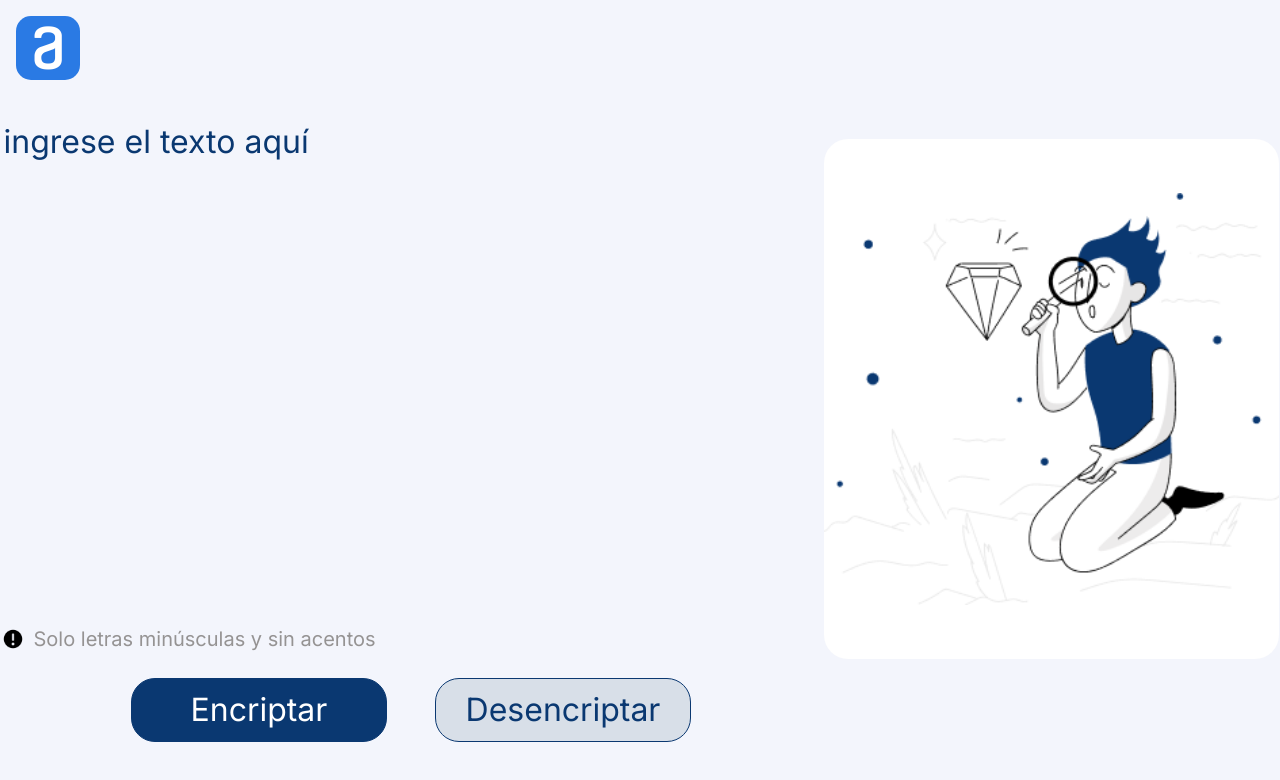
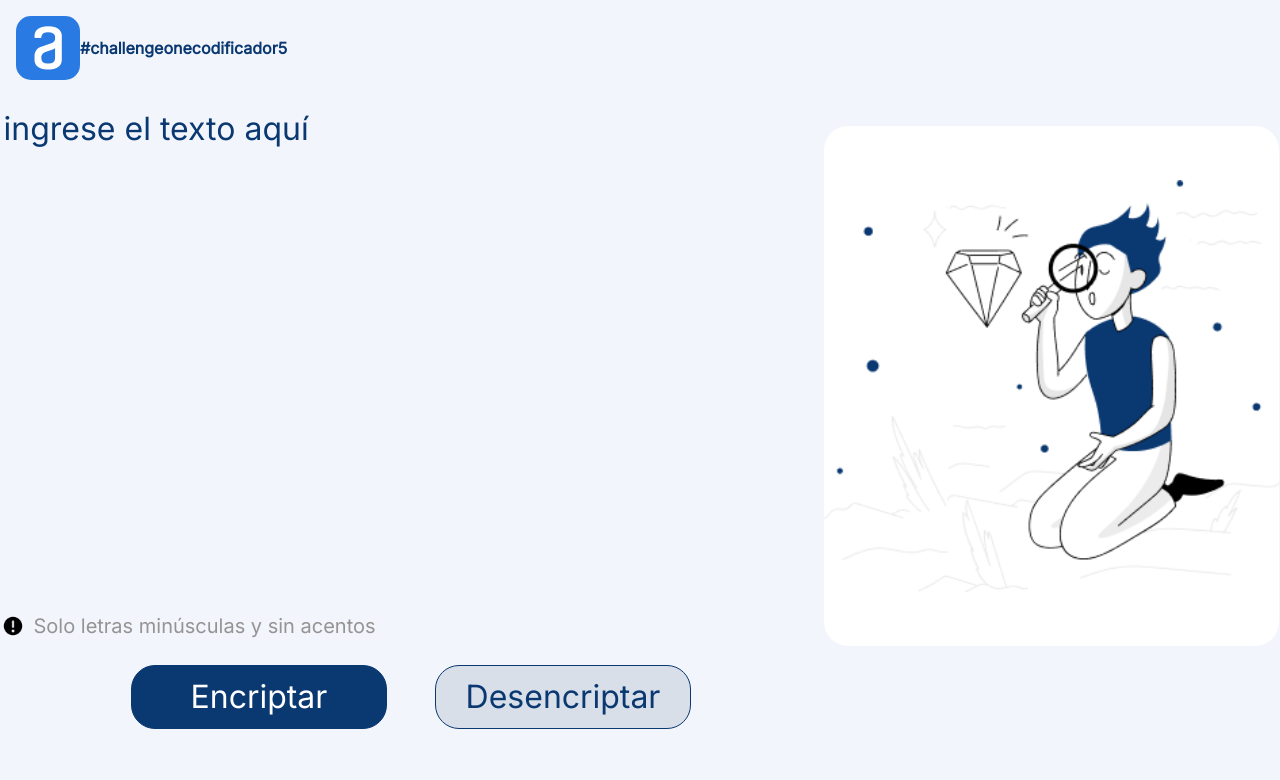
Before and after one commit to HelloWorldMyNameIsJohn/encriptadorONE, a plain HTML site: page index.html in a window 1280 px wide. Drawn offline with Linux system fonts and the light colour scheme.

Commit message:
Agregue el #

```diff
--- a/assets/index.js
+++ b/assets/index.js
@@ -26,8 +26,6 @@ function encriptar() {
 
   let output = array.join("");
   document.getElementById("output").value = output;
-  console.log(output)
-
   document.getElementById("copiar").style.visibility = "visible";
 
 }
--- a/index.html
+++ b/index.html
@@ -14,8 +14,9 @@
     <title>Challenge "Encriptador ONE"</title>
   </head>
   <body>
-    <header>
+    <header style="display: flex; align-items: center;">
       <img class="logo" src="./assets/images/AluraLogo.png" alt="" />
+      <h4 style="color: #0a3871; font-size: medium;">#challengeonecodificador5</h4>
     </header>
 
     <main>
```
